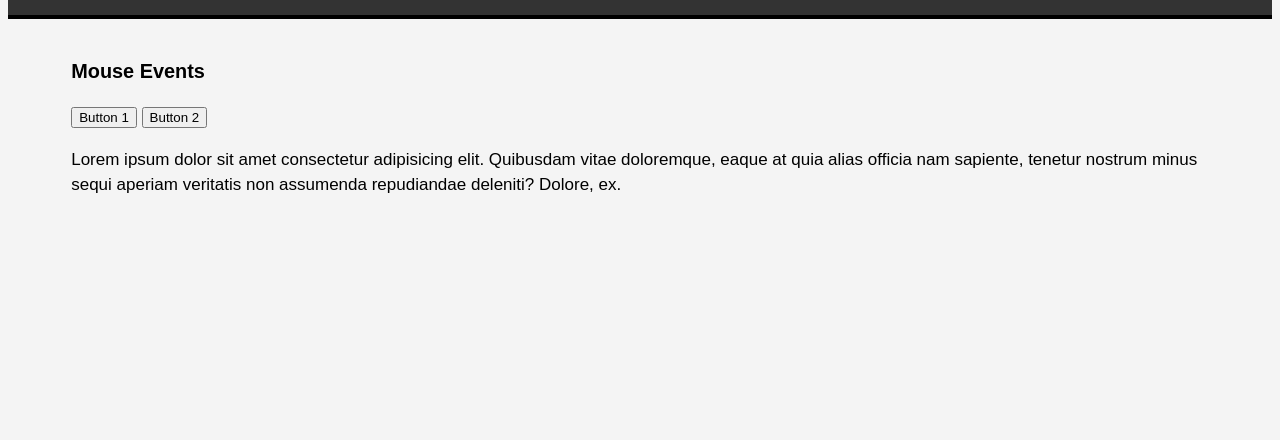
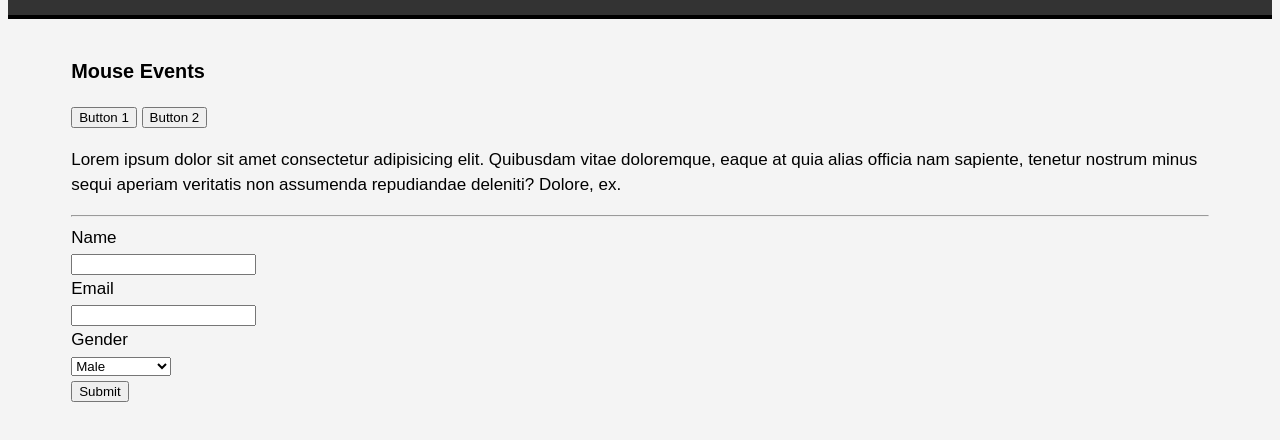
Before and after one commit to RPGi0/jQuery-crash-course, a plain HTML site: page events/index.html in a window 1280 px wide. Shown: the part 104-544 px from the top of the page. Drawn offline with nearby package versions, Linux system fonts and the light colour scheme.

Commit message:
form events completed.

```diff
--- a/events/index.html
+++ b/events/index.html
@@ -34,10 +34,26 @@
     <button id="btn1" class="btnClass">Button 1</button>
     <button id="btn2">Button 2</button>
     <p class="para1">Lorem ipsum dolor sit amet consectetur adipisicing elit. Quibusdam vitae doloremque, eaque at quia alias officia nam sapiente, tenetur nostrum minus sequi aperiam veritatis non assumenda repudiandae deleniti? Dolore, ex.</p>
-    <h1 id="coords"></h1>
+    <hr>
+    <form id="form">
+      <label>Name</label><br>
+      <input type="text" id="name" name="name">
+      <br>
+      <label>Email</label><br>
+      <input type="text" id="email" name="email">
+      <br>
+      <label>Gender</label><br>
+      <select name="gender" id="gender">
+        <option value="male">Male</option>
+        <option value="female">Female</option>
+        <option value="gender-fluid">Gender Fluid</option>
+      </select>
+      <br>
+      <input type="submit" value="Submit">
+    </form>
   </div>
 
-  <script>
+  <script id="mouseEvents">
     // use $(document).ready() to keep page from trying to target #btn1 before the element is loaded:
     $(document).ready(function(){
       /*
@@ -123,5 +139,47 @@
     });
   </script>
 
+  <script id="formEvents">
+    $(document).ready(function(){
+        /*
+      $("input").focus(function(){
+        // alert("Focus");
+        // 'this' replaces 'input#name' :: It represents the current UI element
+        $(this).css("background", "pink");
+      });
+
+        $("input").blur(function(){
+          $(this).css("background", "white");
+        });
+
+        // This logs everytime a key is pressed:
+        $("input").keyup(function(){
+          console.log("keyup")
+        });
+
+        //This logs the keystroke data value:
+        $("input").keyup(function(e){
+          console.log(e.target.value);
+        });
+        */
+        // Alert when select field is changed:
+        $("select#gender").change(function(){
+          alert("Changed");
+        });
+        // Alert with changed data:
+        $("select#gender").change(function(e){
+          alert(e.target.value);
+        });
+
+        //
+        $("#form").submit(function(e){
+          e.preventDefault(); // Stops form from submiting to collect data
+          var name = $("input#name").val(); // variable to store collected data
+          console.log(name); // log the value of the collected data
+        });
+    });
+  </script>
+
+
 </body>
 </html>
```
